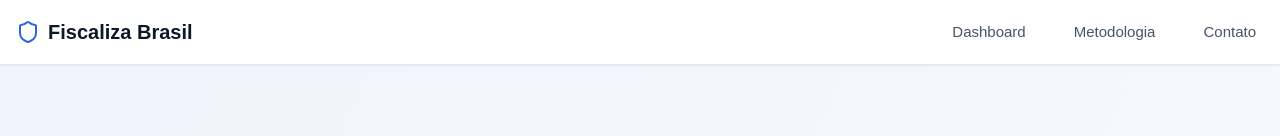
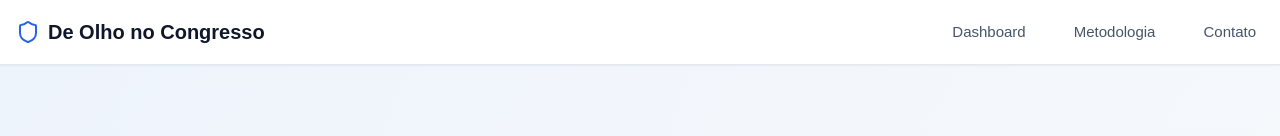
Before and after one commit to levi-tabosa/tcc-I, a Vue app in the folder frontend/: page / in a window 1280 px wide. Shown: the top 136 px of the page. Built offline with nearby package versions, Linux system fonts and the light colour scheme; no server answers.

Commit message:
Update app header title text
Changed the displayed app name in the header from 'Fiscaliza Brasil' to 'De Olho no Congresso' for branding consistency.

```diff
--- a/frontend/src/components/AppHeader.vue
+++ b/frontend/src/components/AppHeader.vue
@@ -5,7 +5,7 @@
         <RouterLink to="/" class="nav-brand">
           <Shield class="nav-icon" />
           <span class="nav-title">
-            Fiscaliza Brasil
+            De Olho no Congresso
           </span>
         </RouterLink>
 
```
